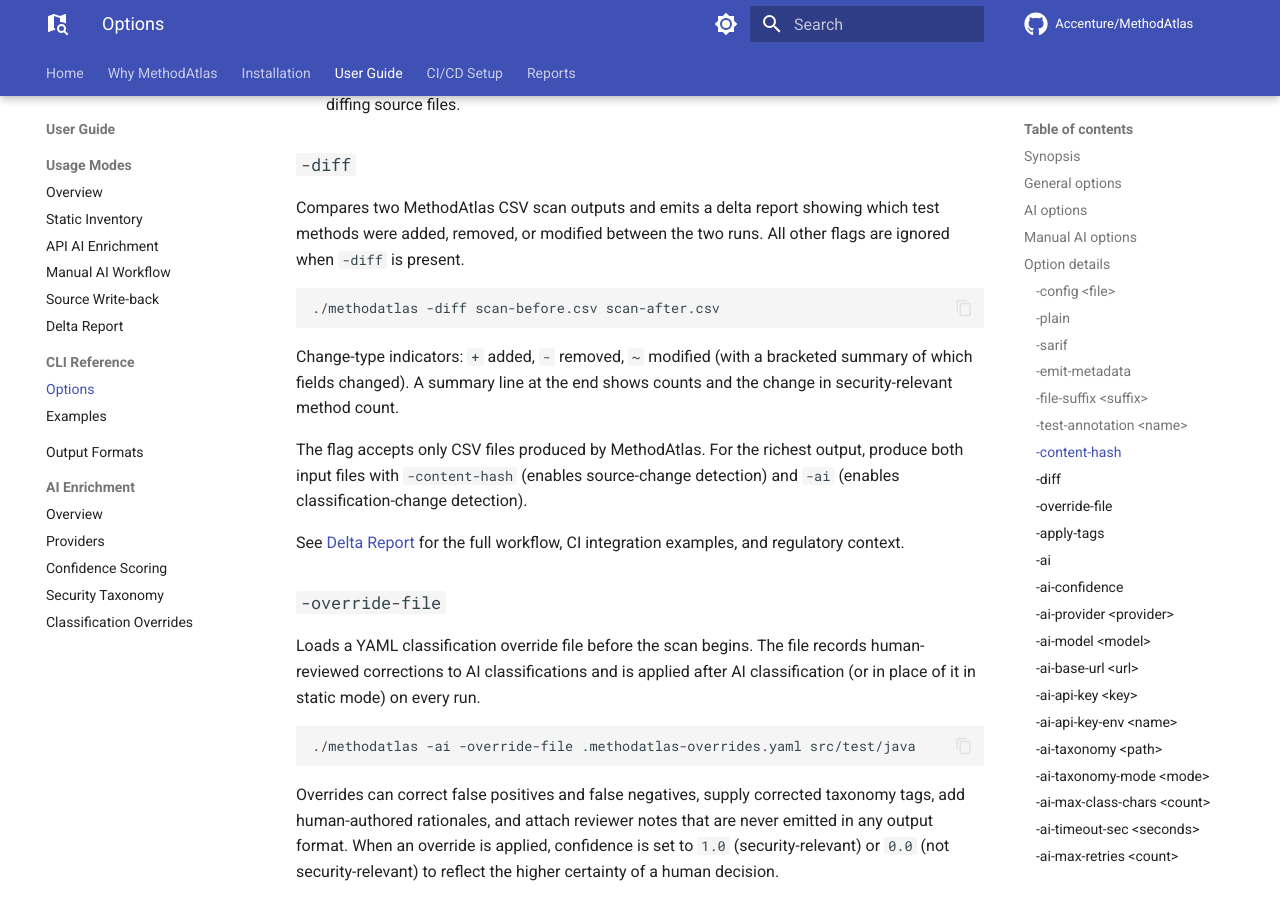
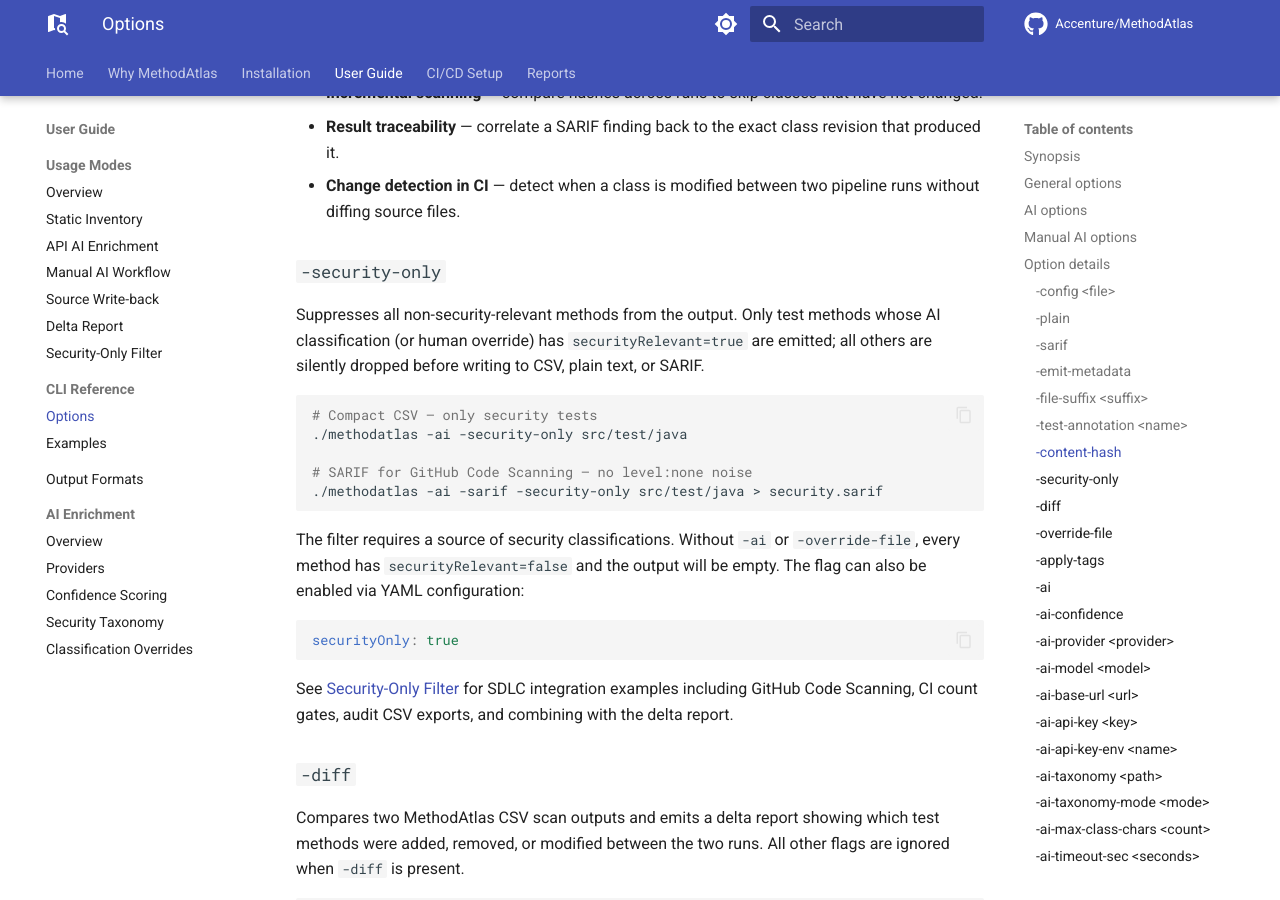
Before and after one commit to Accenture/MethodAtlas, an MkDocs documentation site: the page built from docs/cli-reference.md, in a window 1280 px wide and 900 px high, scrolled down 5262 px. Built offline with MkDocs 1.6.1 and Material for MkDocs 9.7.7, drawn with Linux system fonts in a browser that asks for light colours; comment, search, counter and statistics services are not loaded; some of the changed text lies outside the part shown.

Commit message:
feat(filter): add -security-only output filter
Adds a -security-only flag that suppresses all non-security-relevant
methods from CSV, plain-text, and SARIF output. Only methods with
ai_security_relevant=true (from AI classification or a human override)
are forwarded to the output emitter; all others are dropped in a
zero-overhead wrapper sink.

Key changes:
- CliConfig: new securityOnly component
- CliArgs: -security-only flag + YAML securityOnly mapping
- YamlConfig: securityOnly field in YamlConfigFile
- MethodAtlasApp: filterSink() helper wraps any TestMethodSink with
  the security filter; applied in CSV/PLAIN and SARIF paths
- CliArgsTest: two new tests covering CLI flag and YAML config
- docs/usage-modes/security-only.md: full usage guide explaining why
  the filter matters (GitHub Code Scanning noise, audit CSV, CI count
  gates), SDLC integration examples, and combination with delta report
- mkdocs.yml, cli-reference.md: nav entry and flag documentation

````diff
--- a/docs/cli-reference.md
+++ b/docs/cli-reference.md
@@ -20,6 +20,7 @@
 | `-test-annotation <name>` | Treat methods carrying annotation `name` as test methods; may be repeated; first occurrence replaces the default set | `Test`, `ParameterizedTest`, `RepeatedTest`, `TestFactory`, `TestTemplate` |
 | `-content-hash` | Append a SHA-256 fingerprint of each class source to every emitted record | Off |
 | `-apply-tags` | Write AI-generated `@DisplayName` and `@Tag` annotations back to the scanned source files; requires AI to be enabled | Off |
+| `-security-only` | Suppress non-security methods from all output; only methods with `ai_security_relevant=true` are emitted; requires `-ai` or `-override-file` to have any effect | Off |
 | `-override-file <file>` | Load a YAML classification override file; human corrections are applied after AI classification on every run | — |
 | `-diff <before.csv> <after.csv>` | Compare two MethodAtlas scan outputs and emit a delta report; all other flags are ignored | — |
 | `[path ...]` | One or more root paths to scan | Current directory |
@@ -162,6 +163,33 @@
 - **Result traceability** — correlate a SARIF finding back to the exact class revision that produced it.
 - **Change detection in CI** — detect when a class is modified between two pipeline runs without diffing source files.
 
+### `-security-only`
+
+Suppresses all non-security-relevant methods from the output. Only test methods
+whose AI classification (or human override) has `securityRelevant=true` are
+emitted; all others are silently dropped before writing to CSV, plain text, or
+SARIF.
+
+```bash
+# Compact CSV — only security tests
+./methodatlas -ai -security-only src/test/java
+
+# SARIF for GitHub Code Scanning — no level:none noise
+./methodatlas -ai -sarif -security-only src/test/java > security.sarif
+```
+
+The filter requires a source of security classifications. Without `-ai` or
+`-override-file`, every method has `securityRelevant=false` and the output will
+be empty. The flag can also be enabled via YAML configuration:
+
+```yaml
+securityOnly: true
+```
+
+See [Security-Only Filter](usage-modes/security-only.md) for SDLC integration
+examples including GitHub Code Scanning, CI count gates, audit CSV exports, and
+combining with the delta report.
+
 ### `-diff`
 
 Compares two MethodAtlas CSV scan outputs and emits a delta report showing which
--- a/mkdocs.yml
+++ b/mkdocs.yml
@@ -90,6 +90,7 @@
       - Manual AI Workflow: usage-modes/manual.md
       - Source Write-back: usage-modes/apply-tags.md
       - Delta Report: usage-modes/delta.md
+      - Security-Only Filter: usage-modes/security-only.md
     - CLI Reference:
       - Options: cli-reference.md
       - Examples: cli-examples.md
````
Also changed, not shown: docs/usage-modes/security-only.md (added, +169 -0 lines), 5 other files.
